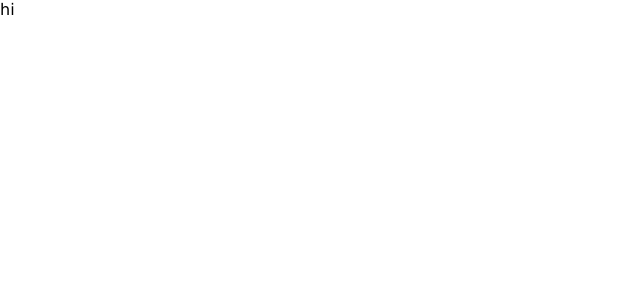
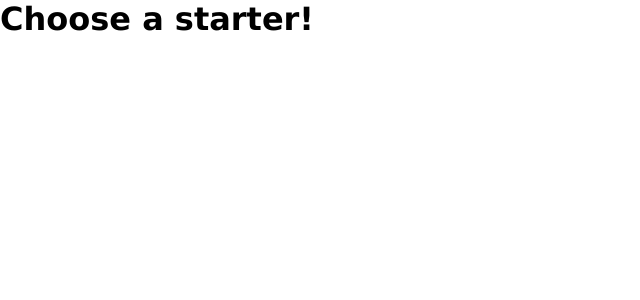
Before and after one commit to rJefferyXie/heropokemon, a Next.js app in the folder app/: page / in a window 1280 px wide. Shown: the top 300 px of the page, without its empty margins (0-640 px from the left). Built offline with nearby package versions, Linux system fonts and the light colour scheme.

Commit message:
Renamed index file to home.

```diff
--- a/app/pages/index.tsx
+++ b/app/pages/index.tsx
@@ -1,8 +1,8 @@
 import type { NextPage } from 'next';
 import Head from 'next/head';
-import styles from '../styles/Index.module.scss';
+import styles from '../styles/Home.module.scss';
 
-const Index: NextPage = () => {
+const Home: NextPage = () => {
   return (
     <div className={styles.container}>
       <Head>
@@ -11,12 +11,14 @@ const Index: NextPage = () => {
         <link rel="icon" href="/favicon.ico" />
       </Head>
 
+      <h1>Choose a starter!</h1>
+
       <div>
-        hi
+
       </div>
 
     </div>
   )
 }
 
-export default Index;
+export default Home;
```
Also changed, not shown: app/styles/Home.module.scss (added), app/styles/Index.module.scss (deleted).
